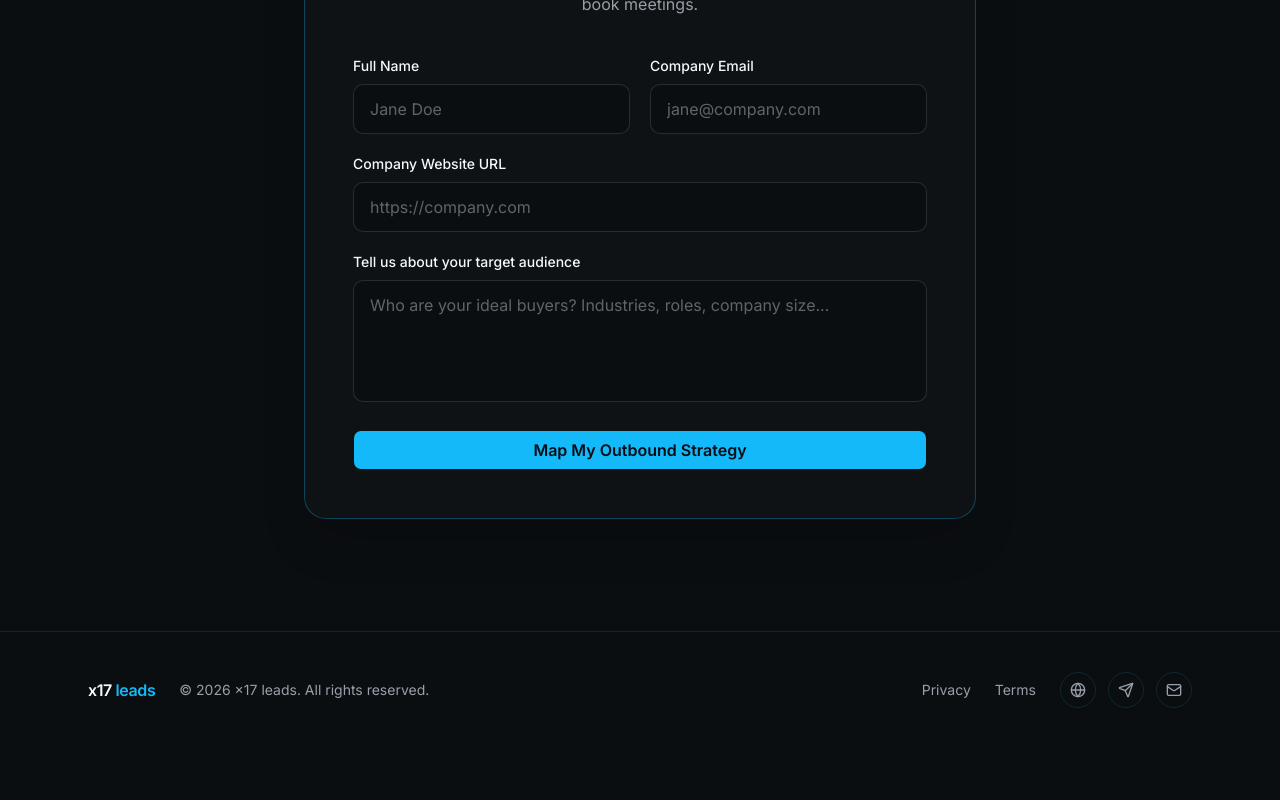
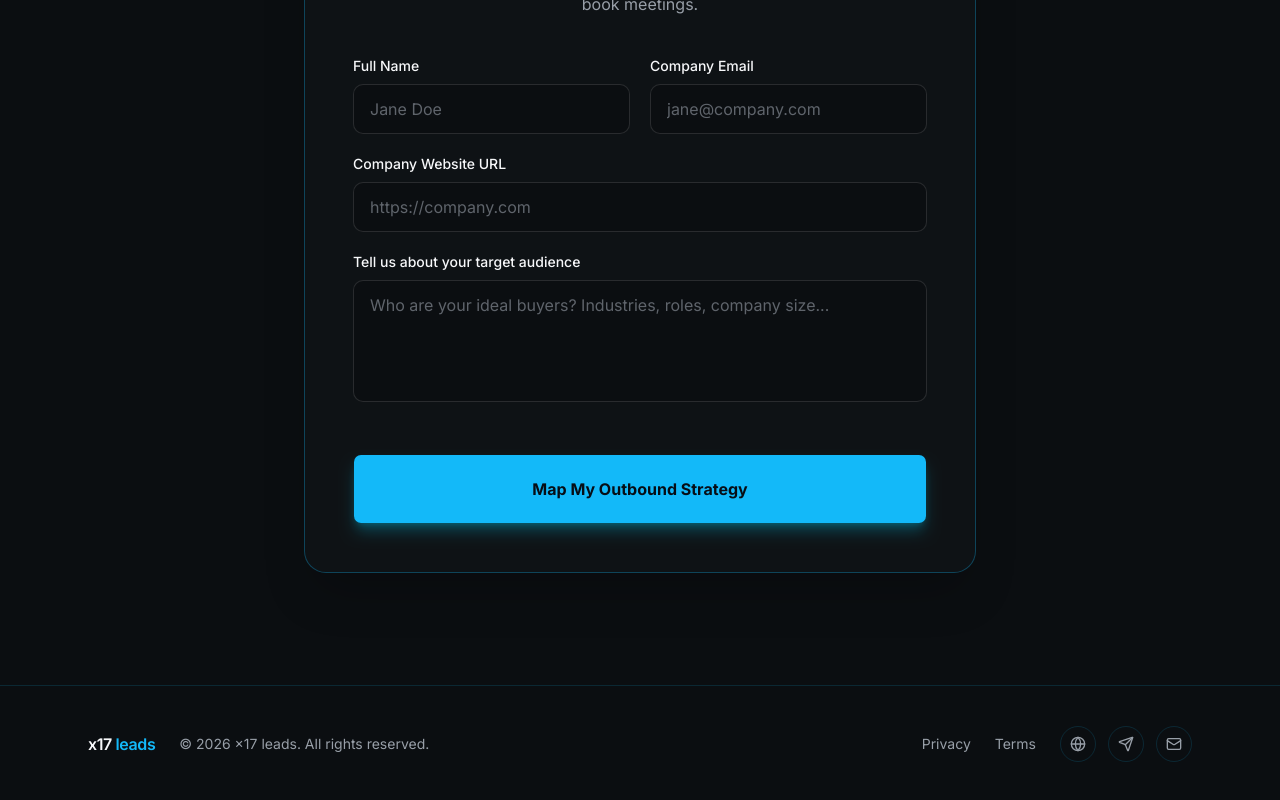
Before and after one commit to heyitsmilind/x17leads, a Next.js app: page / in a window 1280 px wide. Shown: the part 4731-5531 px from the top of the page. Before the commit the page ends 5479 px from the top, so only its background shows below. Built offline with nearby package versions, Linux system fonts and the light colour scheme.

Commit message:
Enhance bottom strategy CTA styling

```diff
--- a/components/contact-form.tsx
+++ b/components/contact-form.tsx
@@ -143,7 +143,7 @@ export function ContactForm() {
             <Button
               type="submit"
               size="lg"
-              className="mt-2 h-10 w-full cursor-pointer whitespace-normal break-words rounded-md py-3 text-sm leading-tight font-semibold transition-colors hover:bg-primary/80 sm:text-base md:py-2"
+              className="mt-8 h-auto w-full cursor-pointer whitespace-normal break-words rounded-md py-6 text-base leading-tight font-bold shadow-lg shadow-cyan-500/30 transition-colors hover:bg-primary/80 hover:shadow-cyan-400/40"
             >
               {isSubmitting ? 'Sending...' : 'Map My Outbound Strategy'}
             </Button>
```
